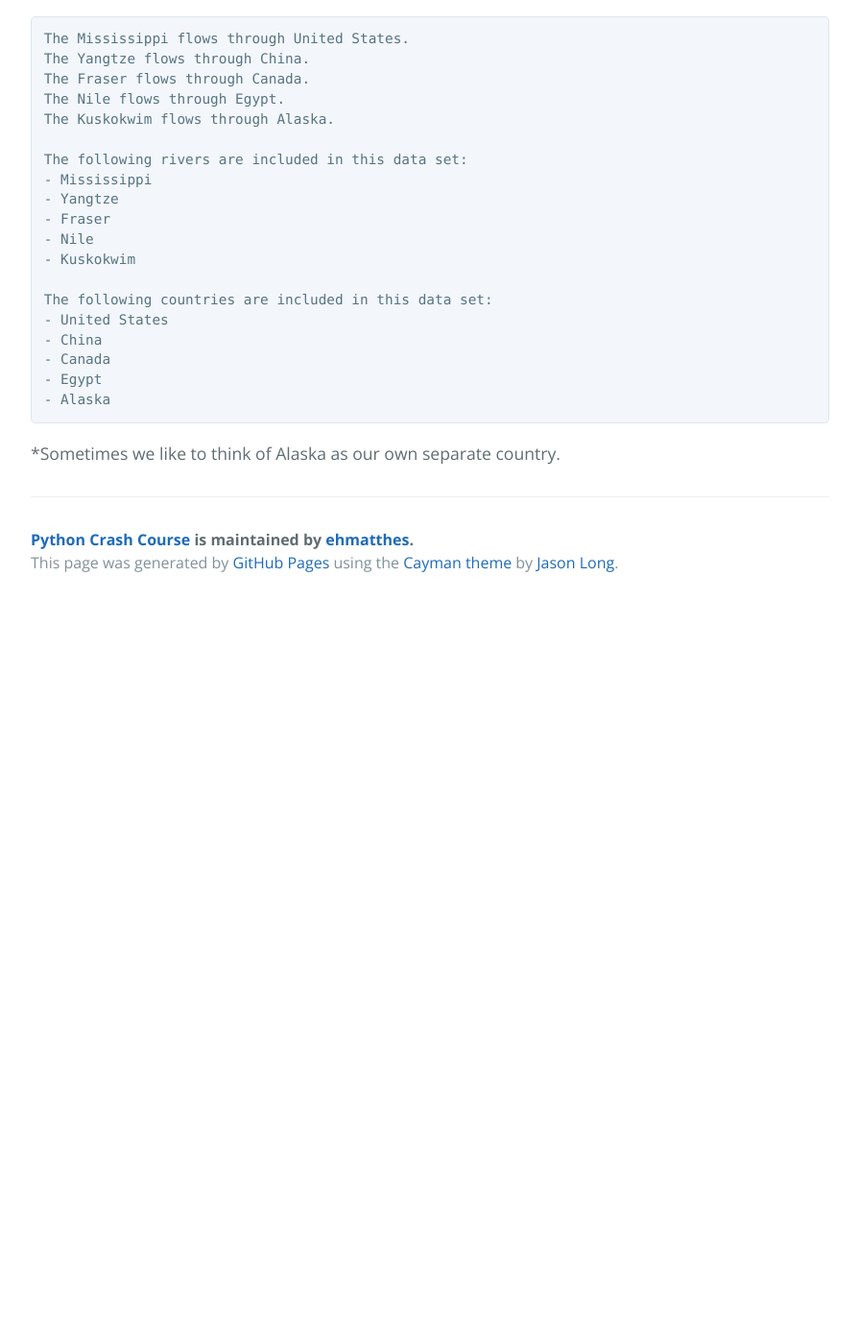
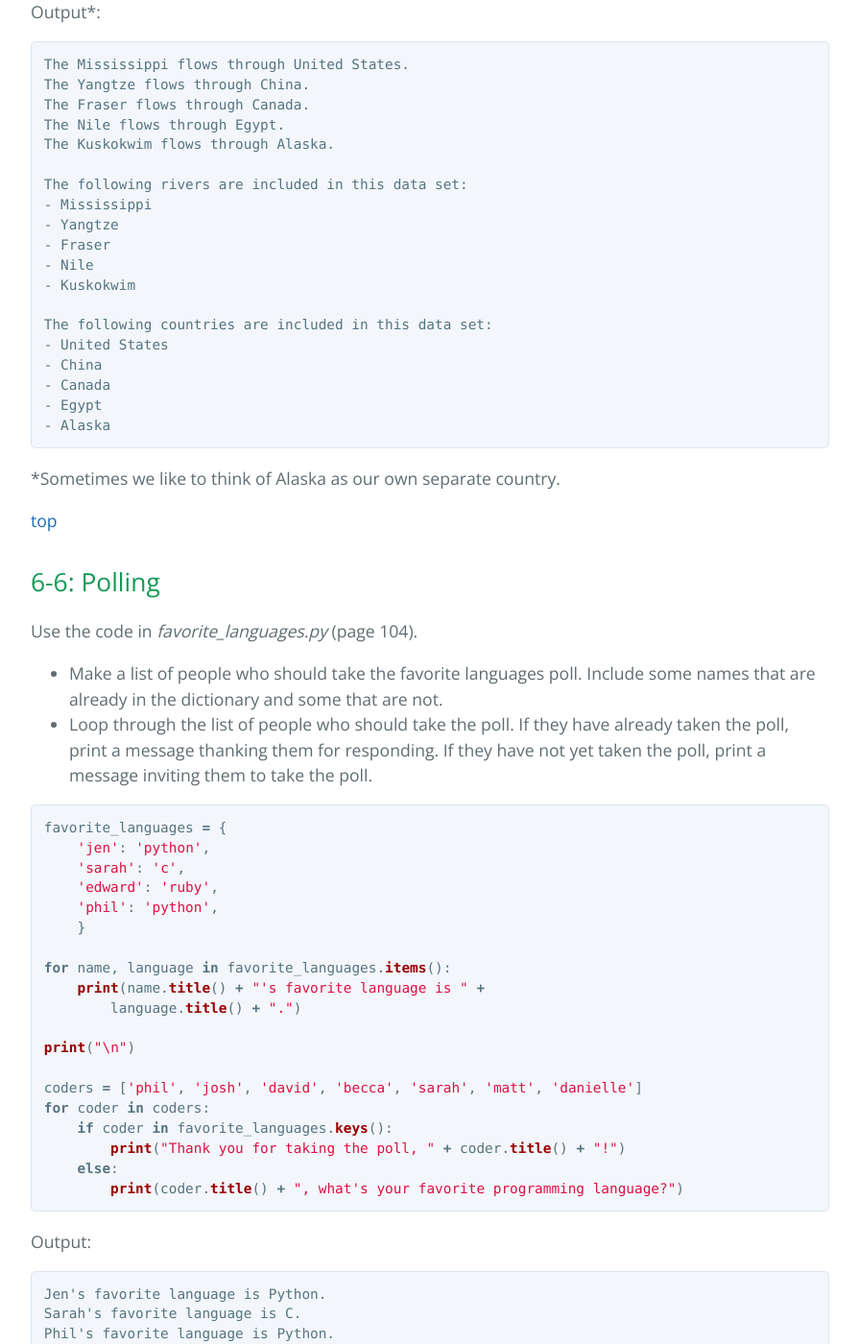
Before and after one commit to ehmatthes/pcc, a Jekyll site: the page built from solutions/chapter_6.md, in a window 1280 px wide and 1400 px high, scrolled down 4989 px. Shown: the whole window at 96% size, without its empty margins (192-1087 px from the left). Built offline with Jekyll 4.4.1, drawn with Linux system fonts in a browser that asks for light colours; before the commit the page ends 5619 px from its top, so only the background shows below that; some of the changed text lies outside the part shown.

Commit message:
Through 6-6.

````diff
--- a/solutions/chapter_6.md
+++ b/solutions/chapter_6.md
@@ -8,6 +8,7 @@ title: Solutions - Chapter 6
 - [6-3: Glossary](#glossary)
 - [6-4: Glossary 2](#glossary-2)
 - [6-5: Rivers](#rivers)
+- [6-6: Polling](#polling)
 
 Back to [solutions](#README.html).
 
@@ -236,3 +237,55 @@ The following countries are included in this data set:
 ```
 
 *Sometimes we like to think of Alaska as our own separate country.
+
+[top](#)
+
+6-6: Polling
+---
+
+Use the code in *favorite_languages.py* (page 104).
+
+- Make a list of people who should take the favorite languages poll. Include some names that are already in the dictionary and some that are not.
+- Loop through the list of people who should take the poll. If they have already taken the poll, print a message thanking them for responding. If they have not yet taken the poll, print a message inviting them to take the poll.
+
+```python
+favorite_languages = {
+    'jen': 'python',
+    'sarah': 'c',
+    'edward': 'ruby',
+    'phil': 'python',
+    }
+
+for name, language in favorite_languages.items():
+    print(name.title() + "'s favorite language is " +
+        language.title() + ".")
+
+print("\n")
+
+coders = ['phil', 'josh', 'david', 'becca', 'sarah', 'matt', 'danielle']
+for coder in coders:
+    if coder in favorite_languages.keys():
+        print("Thank you for taking the poll, " + coder.title() + "!")
+    else:
+        print(coder.title() + ", what's your favorite programming language?")
+```
+
+Output:
+
+```
+Jen's favorite language is Python.
+Sarah's favorite language is C.
+Phil's favorite language is Python.
+Edward's favorite language is Ruby.
+
+
+Thank you for taking the poll, Phil!
+Josh, what's your favorite programming language?
+David, what's your favorite programming language?
+Becca, what's your favorite programming language?
+Thank you for taking the poll, Sarah!
+Matt, what's your favorite programming language?
+Danielle, what's your favorite programming language?
+```
+
+[top](#)
````
